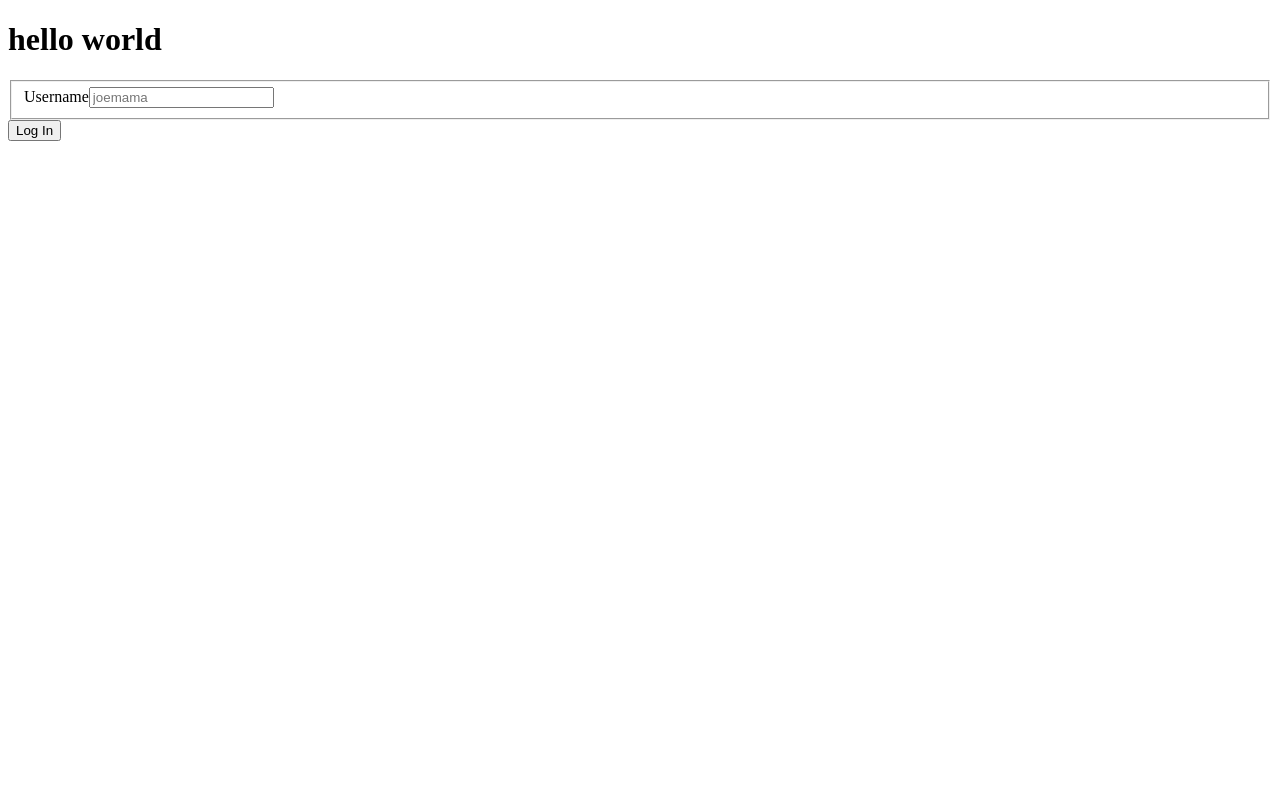
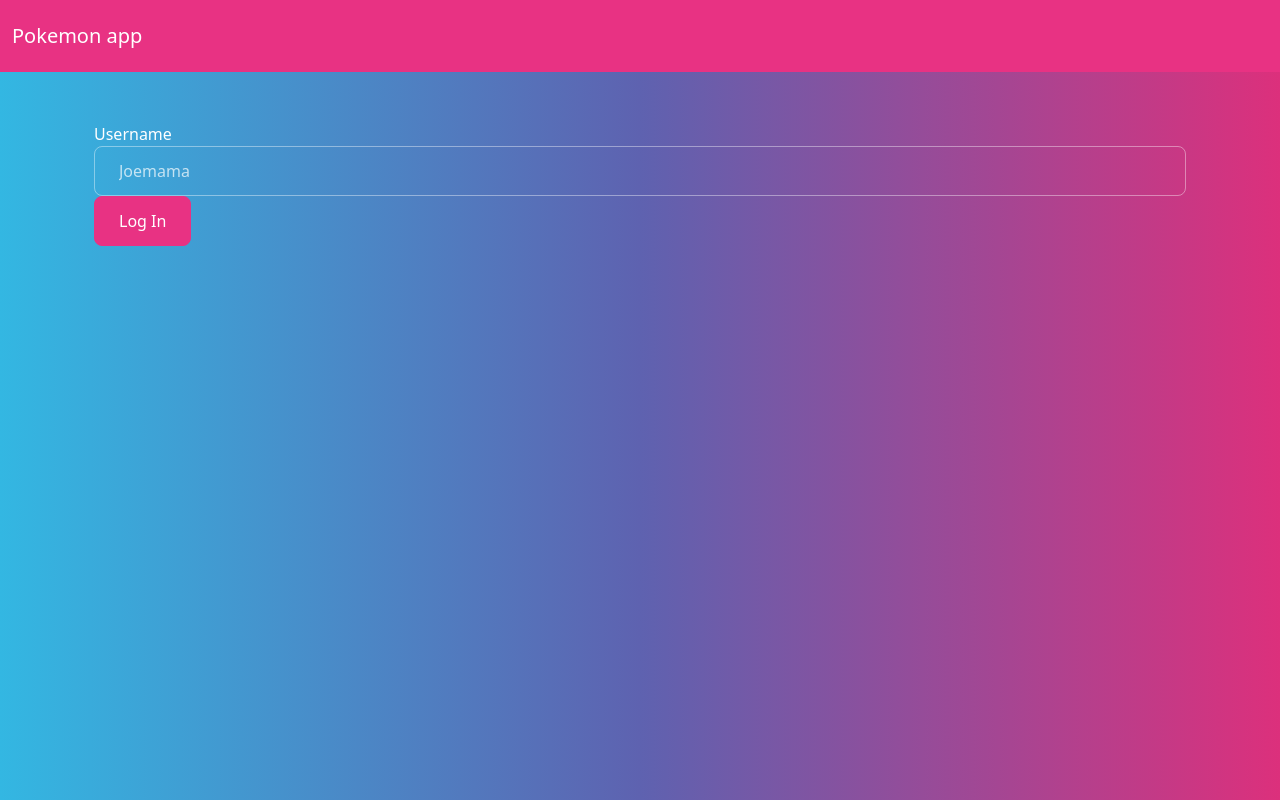
Before and after one commit to HeidiJoensuu/Pokemon_Trainer, an Angular app: page / in a window 1280 px wide. Built offline with nearby package versions, Linux system fonts and the light colour scheme.

Commit message:
feature: add navigation bar and style

```diff
--- a/angular.json
+++ b/angular.json
@@ -18,13 +18,12 @@
             "main": "src/main.ts",
             "polyfills": "src/polyfills.ts",
             "tsConfig": "tsconfig.app.json",
-            "assets": [
-              "src/favicon.ico",
-              "src/assets"
-            ],
+            "assets": ["src/favicon.ico", "src/assets"],
             "styles": [
-              "src/styles.css",
-              "node_modules/ngx-toastr/toastr.css"
+              "node_modules/bootswatch/dist/quartz/bootstrap.css",
+
+              "node_modules/ngx-toastr/toastr.css",
+              "src/styles.css"
             ],
             "scripts": []
           },
@@ -86,13 +85,11 @@
             "polyfills": "src/polyfills.ts",
             "tsConfig": "tsconfig.spec.json",
             "karmaConfig": "karma.conf.js",
-            "assets": [
-              "src/favicon.ico",
-              "src/assets"
-            ],
+            "assets": ["src/favicon.ico", "src/assets"],
             "styles": [
               "src/styles.css",
-              "node_modules/ngx-toastr/toastr.css"
+              "node_modules/ngx-toastr/toastr.css",
+              "node_modules/bootswatch/dist/quartz/bootstrap.css"
             ],
             "scripts": []
           }
--- a/package.json
+++ b/package.json
@@ -18,6 +18,8 @@
     "@angular/platform-browser": "^14.2.0",
     "@angular/platform-browser-dynamic": "^14.2.0",
     "@angular/router": "^14.2.0",
+    "bootswatch": "^5.2.3",
+    "ngx-bootstrap": "^9.0.0",
     "ngx-toastr": "^15.2.2",
     "rxjs": "~7.5.0",
     "tslib": "^2.3.0",
--- a/src/app/app.component.html
+++ b/src/app/app.component.html
@@ -1,3 +1,4 @@
-<h1>hello world</h1>
-
-<router-outlet></router-outlet>
+<app-navbar></app-navbar>
+<div class="container" style="margin-top: 50px">
+  <router-outlet></router-outlet>
+</div>
--- a/src/app/components/login-form/login-form.component.html
+++ b/src/app/components/login-form/login-form.component.html
@@ -1,7 +1,9 @@
 <form #loginForm="ngForm" (ngSubmit)="handleSubmit(loginForm)">
-  <fieldset>
-    <label for="username">Username</label>
-    <input ngModel id="username" type="text" name="username" placeholder="joemama">
-  </fieldset>
-  <button type="submit">Log In</button>
+  <div class="container-fluid">
+    <div class="form-group">
+      <label for="username">Username</label>
+      <input ngModel id="username" type="text" name="username" class="form-control" placeholder="Joemama">
+    </div>
+    <button type="submit" class="btn btn-primary">Log In</button>
+  </div>
 </form>
--- /dev/null
+++ b/src/app/components/navbar/navbar.component.html
@@ -0,0 +1,25 @@
+<div class="bs-component">
+  <nav class="navbar navbar-expand-lg navbar-dark bg-primary">
+    <div class="container-fluid">
+      <a class="navbar-brand" routerLink="/" routerLinkActive="active">Pokemon app</a>
+      <ng-container *ngIf="loginService.currentUser$ | async">
+        <div class="container-fluid">
+          <div class="collapse navbar-collapse" id="navbarCollapse">
+            <ul class="navbar-nav me-auto mb-2 mb-md-0">
+              <li class="nav-item">
+                <a class="nav-link" href="/profile">Trainer Profile</a>
+              </li>
+              <li class="nav-item">
+                <a class="nav-link" href="/catalogue">Pokemon Catalogue</a>
+              </li>
+            </ul>
+            <form class="d-flex" role="search">
+              <button (click)="logout()" class="btn btn-secondary my-2 my-sm-0" type="submit">Log out</button>
+            </form>
+          </div>
+        </div>
+      </ng-container>
+    </div>
+  </nav>
+
+</div>
--- /dev/null
+++ b/src/app/components/navbar/navbar.component.ts
@@ -0,0 +1,26 @@
+import { Component, OnInit } from '@angular/core';
+import { StorageUtil } from 'src/app/_utils/storage.utils';
+import { LoginService } from '../../_services/login.service';
+import { StorageKeys } from '../../_enums/storage-keys';
+import { Router } from '@angular/router';
+
+@Component({
+  selector: 'app-navbar',
+  templateUrl: './navbar.component.html',
+  styleUrls: ['./navbar.component.css'],
+})
+export class NavbarComponent implements OnInit {
+  //make it public for our html so we can use ternary operation
+  constructor(
+    public loginService: LoginService,
+    private readonly router: Router
+  ) {}
+
+  ngOnInit(): void {}
+  //logout check
+  logout() {
+
+    this.loginService.logout();
+    this.router.navigateByUrl('/');
+  }
+}
--- a/src/app/pages/profile/profile.page.html
+++ b/src/app/pages/profile/profile.page.html
@@ -1,3 +1,9 @@
-<p>Profile page</p>
-<p>nav bar here</p>
-<p>content here</p>
+<div class="list-group">
+  <a class="list-group-item list-group-item-action active">
+    Cras justo odio
+  </a>
+  <a class="list-group-item list-group-item-action">Dapibus ac facilisis in</a>
+  <a class="list-group-item list-group-item-action">Morbi leo risus</a>
+  <a class="list-group-item list-group-item-action">Porta ac consectetur ac</a>
+  <a class="list-group-item list-group-item-action disabled">Vestibulum at eros</a>
+</div>
--- a/src/index.html
+++ b/src/index.html
@@ -1,13 +1,19 @@
 <!doctype html>
 <html lang="en">
+
 <head>
   <meta charset="utf-8">
   <title>PokemonTrainer</title>
   <base href="/">
   <meta name="viewport" content="width=device-width, initial-scale=1">
+  <!--- index.html -->
+  <link href="https://cdn.jsdelivr.net/npm/bootstrap@5.2.3/dist/css/bootstrap.min.css" rel="stylesheet"
+    crossorigin="anonymous" integrity="sha384-rbsA2VBKQhggwzxH7pPCaAqO46MgnOM80zW1RWuH61DGLwZJEdK2Kadq2F9CUG65">
   <link rel="icon" type="image/x-icon" href="favicon.ico">
 </head>
+
 <body>
   <app-root></app-root>
 </body>
+
 </html>
```
Also changed, not shown: src/app/app.module.ts (+7 -2 lines), src/app/components/navbar/navbar.component.css (added), 1 other file (tests, documents, lock files or other folders).
